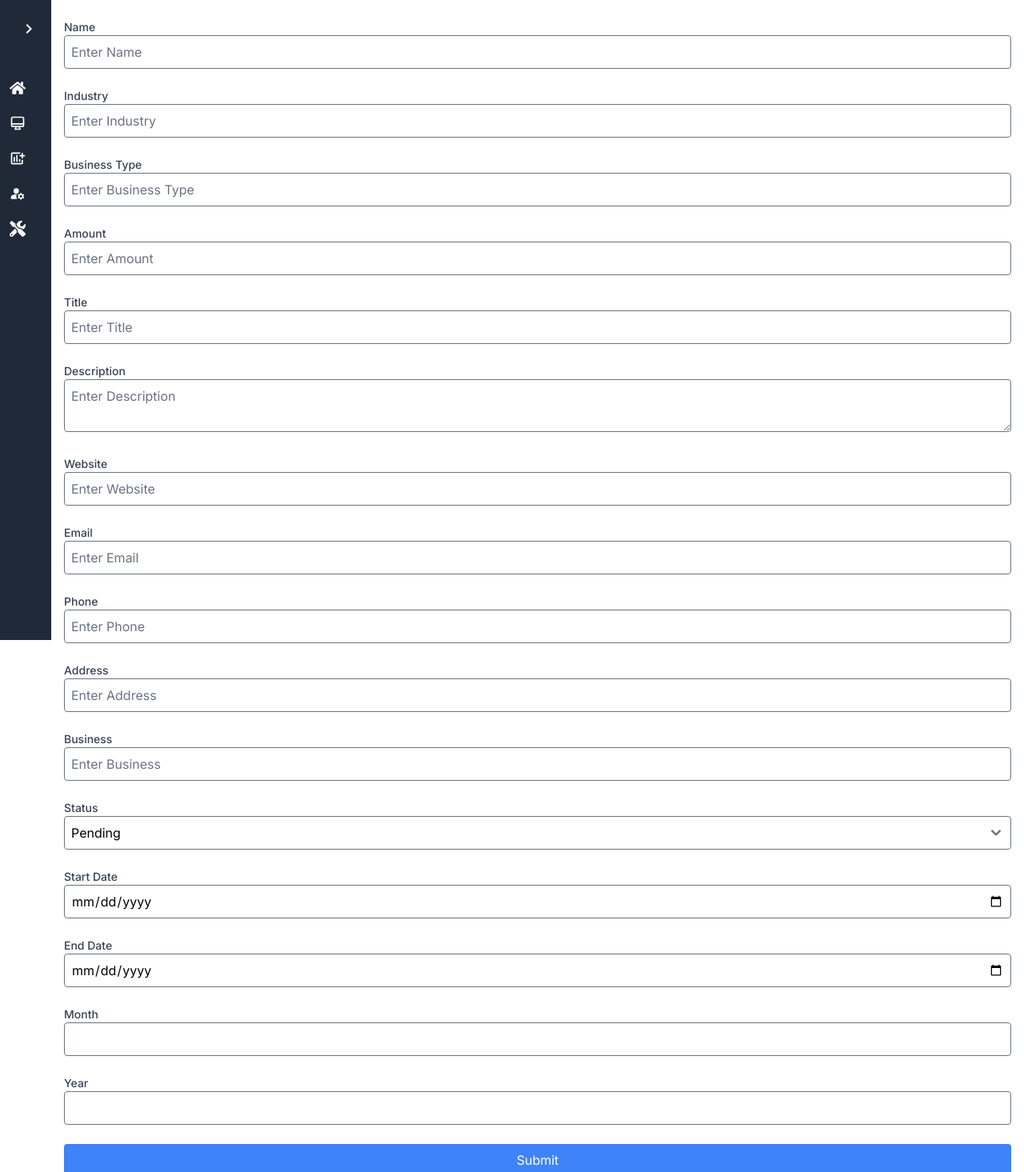
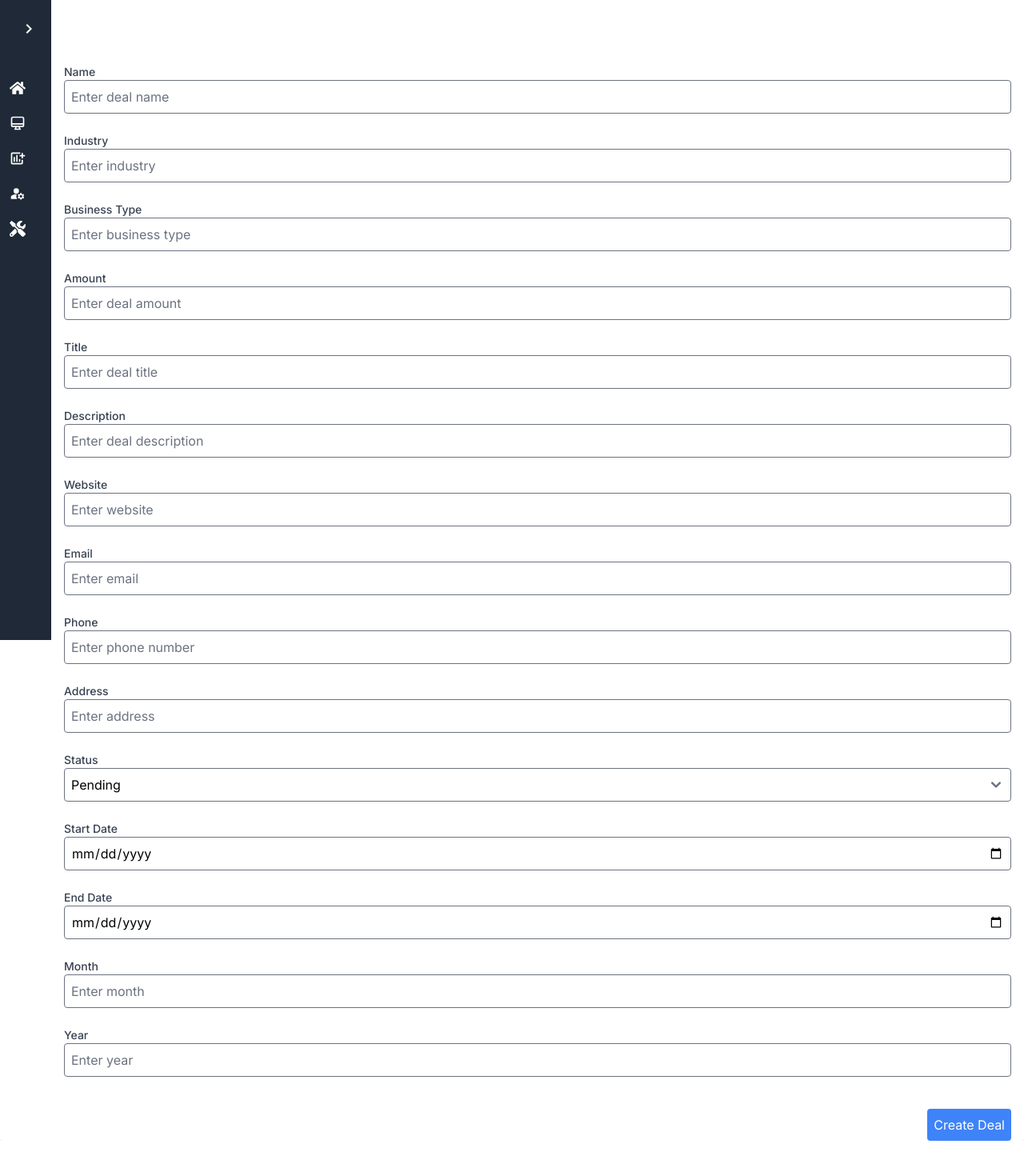
Before and after one commit to Arbab02/fmswithdms, a Next.js app: page /dealsedit in a window 1280 px wide. Shown: the top 1465 px of the page at 80% size. After the commit the page ends 1426 px from the top, so only its background shows below. Built offline with nearby package versions, Linux system fonts and the light colour scheme.

Commit message:
Update page.js

```diff
--- a/src/app/dealsedit/page.js
+++ b/src/app/dealsedit/page.js
@@ -1,9 +1,9 @@
 'use client';
 
-import { useState, useEffect } from 'react';
+import { useState, useEffect, Suspense } from 'react';
 import { useRouter, useSearchParams } from 'next/navigation';
 
-function DealForm() {
+function FormComponentContent() {
   const [formData, setFormData] = useState({
     name: '',
     industry: '',
@@ -24,7 +24,6 @@ function DealForm() {
   });
 
   const [loading, setLoading] = useState(false);
-  const [isSubmitting, setIsSubmitting] = useState(false);
   const searchParams = useSearchParams();
   const editId = searchParams?.get('editId');
   const router = useRouter();
@@ -62,7 +61,6 @@ function DealForm() {
   // Handle form submission
   const handleSubmit = async (e) => {
     e.preventDefault();
-    setIsSubmitting(true);
     try {
       const res = await fetch(editId ? `/api/deals/${editId}` : '/api/deals', {
         method: editId ? 'PUT' : 'POST',
@@ -70,14 +68,12 @@ function DealForm() {
         body: JSON.stringify(formData),
       });
       if (res.ok) {
-        router.push('/deals');
+        router.push('/deals'); // Redirect to the list page after saving
       } else {
         console.error('Failed to save deal:', res.statusText);
       }
     } catch (error) {
       console.error('Error saving deal:', error);
-    } finally {
-      setIsSubmitting(false);
     }
   };
 
@@ -86,7 +82,7 @@ function DealForm() {
   }
 
   return (
-    <form onSubmit={handleSubmit} className="space-y-6 pl-20 pr-4 w-[100%] bg-white p-6 shadow-md rounded">
+    <form onSubmit={handleSubmit} className="space-y-6 pl-20 pr-4 w-[100%] pt-20 bg-white shadow-md rounded">
       {/* Name */}
       <div>
         <label htmlFor="name" className="block text-sm font-medium text-gray-700">
@@ -99,7 +95,7 @@ function DealForm() {
           value={formData.name || ''}
           onChange={handleChange}
           className="border p-2 rounded w-full"
-          placeholder="Enter Name"
+          placeholder="Enter deal name"
           required
         />
       </div>
@@ -116,7 +112,7 @@ function DealForm() {
           value={formData.industry || ''}
           onChange={handleChange}
           className="border p-2 rounded w-full"
-          placeholder="Enter Industry"
+          placeholder="Enter industry"
           required
         />
       </div>
@@ -133,7 +129,7 @@ function DealForm() {
           value={formData.businessType || ''}
           onChange={handleChange}
           className="border p-2 rounded w-full"
-          placeholder="Enter Business Type"
+          placeholder="Enter business type"
           required
         />
       </div>
@@ -150,7 +146,7 @@ function DealForm() {
           value={formData.amount || ''}
           onChange={handleChange}
           className="border p-2 rounded w-full"
-          placeholder="Enter Amount"
+          placeholder="Enter deal amount"
           required
         />
       </div>
@@ -167,7 +163,7 @@ function DealForm() {
           value={formData.title || ''}
           onChange={handleChange}
           className="border p-2 rounded w-full"
-          placeholder="Enter Title"
+          placeholder="Enter deal title"
           required
         />
       </div>
@@ -177,13 +173,14 @@ function DealForm() {
         <label htmlFor="description" className="block text-sm font-medium text-gray-700">
           Description
         </label>
-        <textarea
+        <input
+          type="text"
           id="description"
           name="description"
           value={formData.description || ''}
           onChange={handleChange}
           className="border p-2 rounded w-full"
-          placeholder="Enter Description"
+          placeholder="Enter deal description"
         />
       </div>
 
@@ -199,7 +196,7 @@ function DealForm() {
           value={formData.website || ''}
           onChange={handleChange}
           className="border p-2 rounded w-full"
-          placeholder="Enter Website"
+          placeholder="Enter website"
         />
       </div>
 
@@ -215,7 +212,7 @@ function DealForm() {
           value={formData.email || ''}
           onChange={handleChange}
           className="border p-2 rounded w-full"
-          placeholder="Enter Email"
+          placeholder="Enter email"
           required
         />
       </div>
@@ -232,7 +229,7 @@ function DealForm() {
           value={formData.phone || ''}
           onChange={handleChange}
           className="border p-2 rounded w-full"
-          placeholder="Enter Phone"
+          placeholder="Enter phone number"
           required
         />
       </div>
@@ -249,24 +246,7 @@ function DealForm() {
           value={formData.address || ''}
           onChange={handleChange}
           className="border p-2 rounded w-full"
-          placeholder="Enter Address"
-        />
-      </div>
-
-      {/* Business */}
-      <div>
-        <label htmlFor="business" className="block text-sm font-medium text-gray-700">
-          Business
-        </label>
-        <input
-          type="text"
-          id="business"
-          name="business"
-          value={formData.business || ''}
-          onChange={handleChange}
-          className="border p-2 rounded w-full"
-          placeholder="Enter Business"
-          required
+          placeholder="Enter address"
         />
       </div>
 
@@ -330,6 +310,7 @@ function DealForm() {
           value={formData.month || ''}
           onChange={handleChange}
           className="border p-2 rounded w-full"
+          placeholder="Enter month"
         />
       </div>
 
@@ -345,29 +326,27 @@ function DealForm() {
           value={formData.year || ''}
           onChange={handleChange}
           className="border p-2 rounded w-full"
+          placeholder="Enter year"
         />
       </div>
 
-      <div className="mt-4">
+      <div className="flex justify-end">
         <button
           type="submit"
-          disabled={isSubmitting}
-          className="w-full bg-blue-500 text-white p-2 rounded"
+          className="bg-blue-500 text-white p-2 rounded mt-4"
         >
-          {isSubmitting ? 'Saving...' : 'Submit'}
+          {editId ? 'Update Deal' : 'Create Deal'}
         </button>
       </div>
     </form>
   );
 }
-function FormComponent() {
+
+export default function FormComponent() {
   return (
-    <main className="bg-gray-100 pl-20 pr-4 w-[100%] absolute pt-20">
-      <h1 className="text-2xl font-bold text-indigo-600 mb-6">Add or Edit Metric</h1>
-      <Suspense fallback={<p>Loading form...</p>}>
-        <FormComponentContent />
-      </Suspense>
-    </main>
+
+    <Suspense fallback={<p>Loading...</p>}>
+      <FormComponentContent />
+    </Suspense>
   );
 }
-export default DealForm;
```
